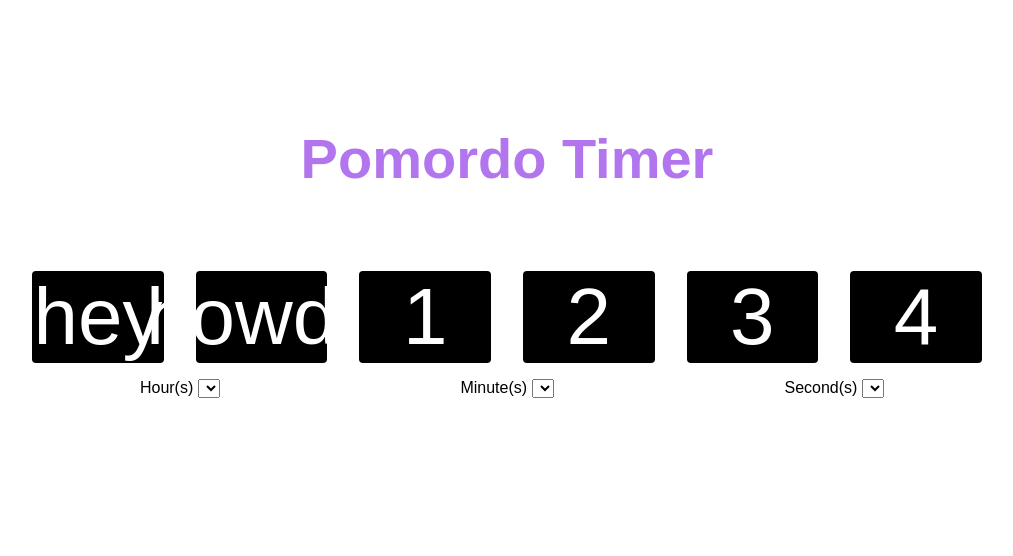
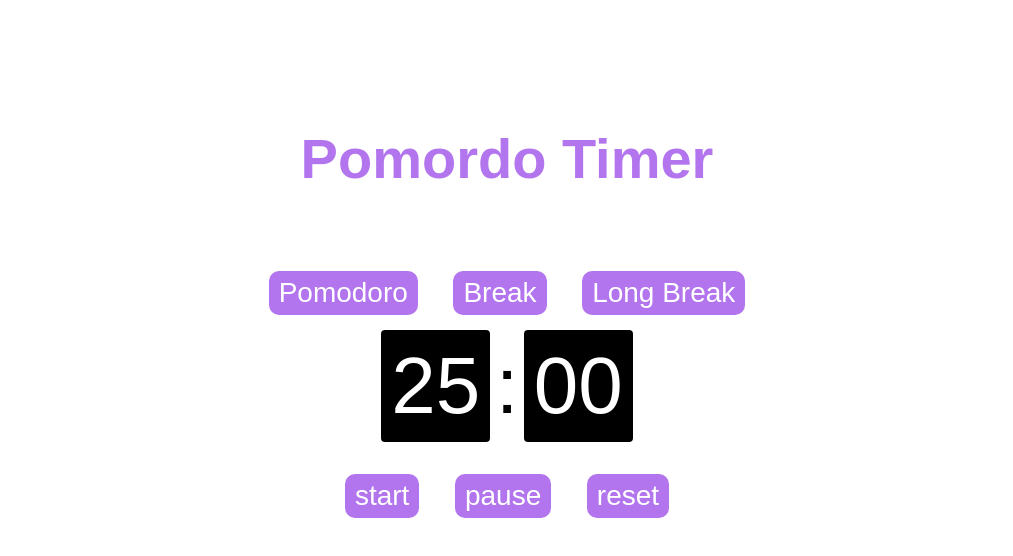
Before and after one commit to malachi3keys/pomodoro, a plain HTML site: page index.html in a window 1280 px wide. Shown: the whole page, without its empty margins (133-1146 px from the left). Drawn offline with Linux system fonts and the light colour scheme.

Commit message:
add countdown functionality

```diff
--- a/index.html
+++ b/index.html
@@ -11,33 +11,23 @@
             <div>
                 <h1 class="bigheader">Pomordo Timer</h1>
             </div>
-            <div class="time-grid">
-                <div class="clock">
-                    hey
+            <div>
+                <button id="p" class="type">Pomodoro</button>
+                <button id="b" class="type">Break</button>
+                <button id="j" class="type">Long Break</button>
+            </div>
+            <div id="time-div">
+                <div id="minutes" class="clock">
+                    25
                 </div>
-                <div class="clock">
-                    howdy
-                </div>
-                <div class="clock">
-                    1
-                </div>
-                <div class="clock">
-                    2
-                </div>
-                <div class="clock">
-                    3
-                </div>
-                <div class="clock">
-                    4
+                <div class="colon">:</div>
+                <div id="seconds" class="clock">
+                    00
                 </div>
             </div>
 
-            <!-- Dropdown menus to select time -->
+            <!-- Dropdown menus to select time
             <div class="drop-container">
-                <div>
-                    <label for="hour">Hour(s)</label>
-                    <select name="h-select" id="hour"></select>
-                </div>
                 <div>
                     <label for="minute">Minute(s)</label>
                     <select name="m-select" id="minute"></select>
@@ -46,7 +36,13 @@
                     <label for="second">Second(s)</label>
                     <select name="s-select" id="second"></select>
                 </div>
-            </div>
+            </div> -->
+        </div>
+
+        <div class="button-container">
+            <button class="start-btn" id="start">start</button>
+            <button class="start-btn" id="pause">pause</button>
+            <button class="start-btn" id="reset">reset</button>
         </div>
 
         <script src="index.js"></script>
--- a/index.js
+++ b/index.js
@@ -1,19 +1,86 @@
-var hourlist = []
-var minutelist = []
-var secondslist = []
-var a = 25
-var b = 60
+//Default countdown times in minutes
+const pomodoro = 25;
+const shortBreak = 5;
+const longBreak = 15;
 
-for (var i=0; i<a; i++){
-    hourlist.push(i)
+//Set clock for 1st pomodoro as default
+loadClock('pomodoro');
+
+document.querySelector('#p').addEventListener('click', () => loadClock('pomodoro'));
+document.querySelector('#b').addEventListener('click', () => loadClock('short'));
+document.querySelector('#j').addEventListener('click', () => loadClock('long'));
+
+//if hit pause, then save time left as variable
+//reset will update clock to 25 minutes
+//need buttons for break time or automatically go to break time after main clock goes down
+
+function loadClock(type){
+    const clockDiv = document.querySelector('#time-div');
+    const min = clockDiv.querySelector('#minutes');
+    const sec = clockDiv.querySelector('#seconds');
+    var addtime = 0;
+
+    switch (type){
+        case 'pomodoro':
+            min.innerHTML = ('0' + `${pomodoro}`).slice(-2);
+            addtime = pomodoro*60*1000;
+            break;
+        case 'short':
+            min.innerHTML = ('0' + `${shortBreak}`).slice(-2);
+            addtime = shortBreak*60*1000;
+            break;
+        case 'long':
+            min.innerHTML = ('0' + `${longBreak}`).slice(-2);
+            addtime = longBreak*60*1000;
+            break;
+        default:
+            min.innerHTML = `${pomodoro}`;
+            addtime = pomodoro*60*1000;
+    }
+
+    sec.innerHTML = '00';
+
+    // return{
+    //     addtime
+    // };
+
+    //Event listeners to start, pause, or reset the timer
+    document.querySelector('#start').addEventListener('click', () => initializeClock(addtime));
+    // document.querySelector('#pause').addEventListener('click', pause);
+    // document.querySelector('#reset').addEventListener('click', reset_timer);
 }
 
-for (var i=0; i<b; i++){
-    minutelist.push(i)
-    secondslist.push(i)
+function countdown(time) {
+    const total = Date.parse(time) - Date.parse(new Date());
+    const seconds = Math.floor((total / 1000) % 60);
+    const minutes = Math.floor((total / 1000 / 60) % 60);
+
+    return {
+      total,
+      minutes,
+      seconds
+    };
 }
 
-// console.log(hourlist)
-// console.log(minutelist)
-// console.log(secondslist)
-// document.querySelector("#hour")
+function initializeClock(addtime) {
+    const clock = document.querySelector('#time-div');
+    const mdiv = clock.querySelector('#minutes');
+    const sdiv = clock.querySelector('#seconds');
+
+    //Determine the exact end time for the countdown
+    const time = new Date(Date.parse(new Date()) + addtime);
+
+    function updateClock() {
+        const t = countdown(time);
+
+        mdiv.innerHTML = ('0' + t.minutes).slice(-2);
+        sdiv.innerHTML = ('0' + t.seconds).slice(-2);
+
+        if (t.total <= 0) {
+        clearInterval(timeinterval);
+        }
+    }
+
+    updateClock();
+    const timeinterval = setInterval(updateClock, 1000);
+}
--- a/styles.css
+++ b/styles.css
@@ -2,7 +2,7 @@ body{
     text-align: center;
     font-family: Arial, sans-serif;
     padding: 5rem;
-    /* background-color: rgb(179, 117, 238); */
+    font-size: 1.25rem;
 }
 
 .bigheader{
@@ -12,24 +12,33 @@ body{
     margin-bottom: 5rem;
 }
 
-.time-grid{
-    display: grid;
-    gap: 2rem;
-    grid-template-columns: repeat(auto-fit, minmax(100px, 1fr));
-    justify-content: center;
-    justify-items: center;
+.type{
+    background-color: rgb(179, 117, 238);
+    color: white;
+    border-radius: 10px;
+    font-size: 1.75rem;
+    border-style: none;
+    padding: 6px 10px;
+    margin: 0 15px 15px;
+}
+
+#time-div{
+    display: inline-block;
     padding: 0 7%;
 }
 
 .clock {
-    display: flex;
-    justify-content: center;
-    align-items: center;
+    display: inline-block;
     background-color: black;
     color: white;
-    height: 100%;
-    width: 100%;
+    padding: 10px;
     border-radius: 4px;
+    font-size: 5rem;
+}
+
+.colon {
+    display: inline-block;
+    color: black;
     font-size: 5rem;
 }
 
@@ -42,3 +51,17 @@ body{
     margin-top: 1rem;
     padding: 0 7%;
 }
+
+.button-container{
+    margin-top: 2rem;
+}
+
+.start-btn{
+    background-color: rgb(179, 117, 238);
+    color: white;
+    border-radius: 10px;
+    font-size: 1.75rem;
+    border-style: none;
+    padding: 6px 10px;
+    margin: 0 15px;
+}
```
